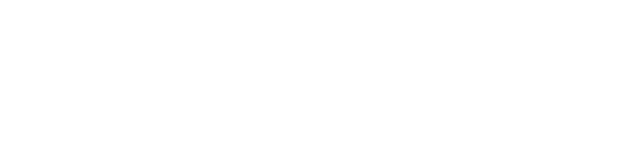
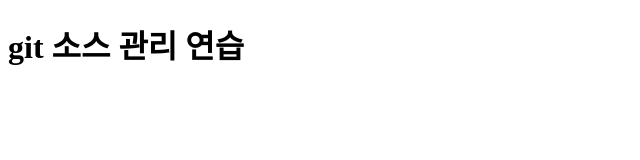
Before and after one commit to browntail/git_ex, a plain HTML site: page index.html in a window 1280 px wide. Shown: the whole page, without its empty margins (0-640 px from the left). Drawn offline with Linux system fonts and the light colour scheme.

Commit message:
Add header to index.html

```diff
--- a/index.html
+++ b/index.html
@@ -6,6 +6,6 @@
     <title>git 소스 관리 연습</title>
 </head>
 <body>
-
+    <h1>git 소스 관리 연습</h1>
 </body>
 </html>
```
